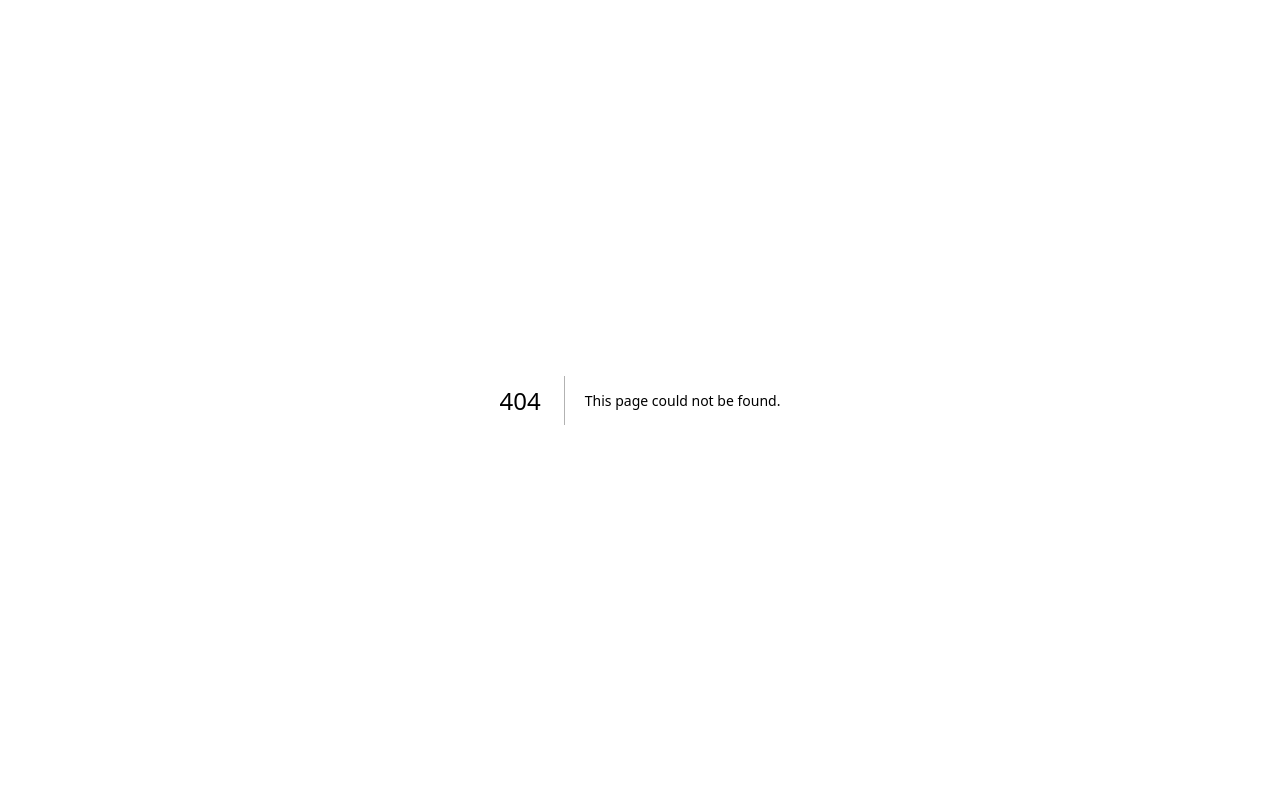
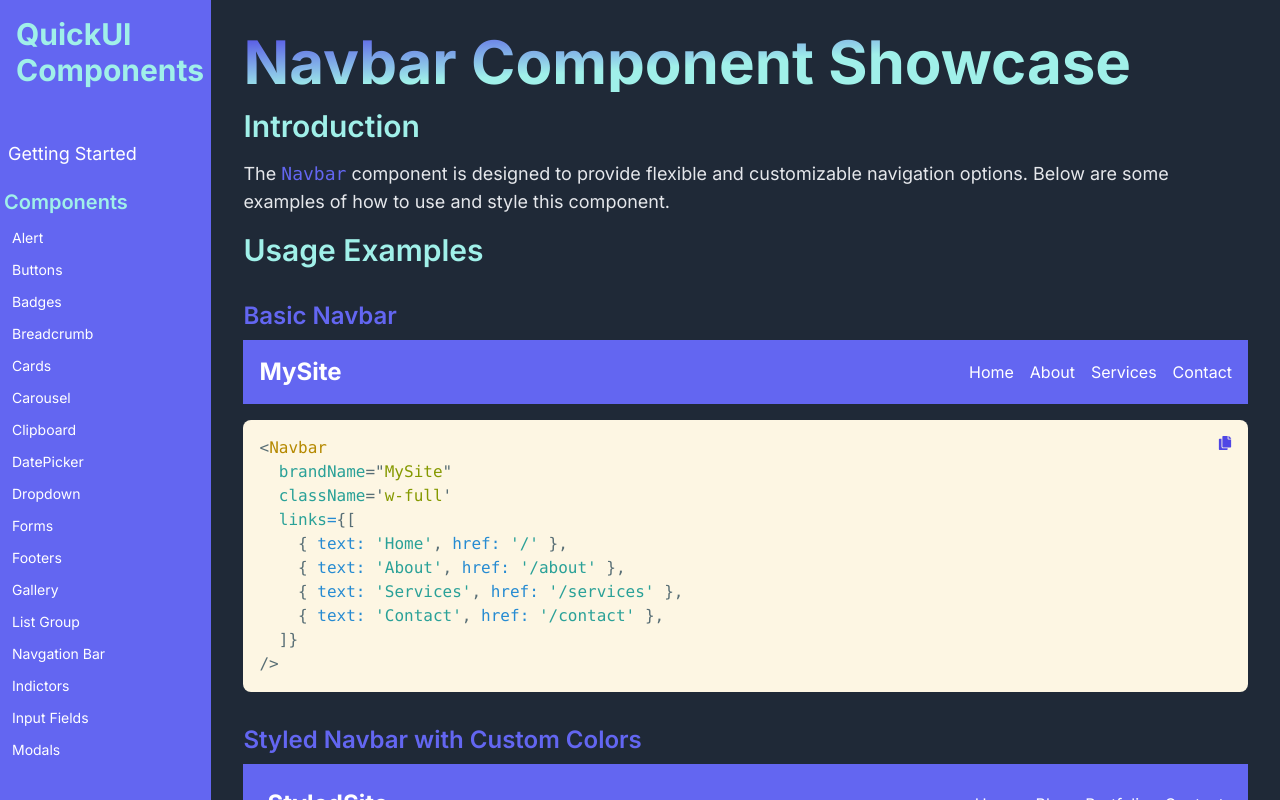
Before and after one commit to ajv55/quickui, a Next.js app: page /getStarted/navbar in a window 1280 px wide. Before the commit this address had no page. Built offline with nearby package versions, Linux system fonts and the light colour scheme.

Commit message:
created the navbar component

```diff
--- /dev/null
+++ b/app/components/navBar.tsx
@@ -0,0 +1,68 @@
+'use client';
+
+import React from 'react';
+import { motion } from 'framer-motion';
+import clsx from 'clsx';
+import Link from 'next/link';
+import { FaBars, FaTimes } from 'react-icons/fa';
+
+interface NavbarProps {
+  brandName?: string;
+  links: Array<{ text: string; href: string }>;
+  className?: string;
+  navClassName?: string;
+  linkClassName?: string;
+  mobileMenuClassName?: string;
+}
+
+const Navbar: React.FC<NavbarProps> = ({
+  brandName = 'Brand',
+  links,
+  className,
+  navClassName,
+  linkClassName,
+  mobileMenuClassName
+}) => {
+  const [isOpen, setIsOpen] = React.useState(false);
+
+  const toggleMenu = () => setIsOpen(!isOpen);
+
+  return (
+    <header className={clsx('bg-primary-dark text-white', className)}>
+      <nav className={clsx('flex items-center justify-between p-4', navClassName)}>
+        <div className="flex items-center">
+          <span className="text-2xl font-bold">{brandName}</span>
+        </div>
+        <div className="hidden md:flex space-x-4">
+          {links.map((link, index) => (
+            <Link key={index} href={link.href} className={clsx('hover:text-primary-light', linkClassName)}>
+              {link.text}
+            </Link>
+          ))}
+        </div>
+        <button
+          onClick={toggleMenu}
+          className="md:hidden text-2xl"
+        >
+          {isOpen ? <FaTimes /> : <FaBars />}
+        </button>
+      </nav>
+      <motion.div
+        className={clsx('fixed top-0 left-0 w-full h-full bg-primary-dark z-50 md:hidden', { 'block': isOpen, 'hidden': !isOpen }, mobileMenuClassName)}
+        initial={{ opacity: 0, x: '-100%' }}
+        animate={{ opacity: isOpen ? 1 : 0, x: isOpen ? 0 : '-100%' }}
+        transition={{ duration: 0.3 }}
+      >
+        <div className="flex flex-col items-center justify-center h-full space-y-4">
+          {links.map((link, index) => (
+            <Link key={index} href={link.href} className={clsx('text-white text-lg', linkClassName)} onClick={toggleMenu}>
+              {link.text}
+            </Link>
+          ))}
+        </div>
+      </motion.div>
+    </header>
+  );
+};
+
+export default Navbar;
--- a/app/components/startComponents/sidebar.tsx
+++ b/app/components/startComponents/sidebar.tsx
@@ -19,6 +19,7 @@ const Sidebar: FC = () => {
     { name: 'Footers', href: '/getStarted/footer' },
     { name: 'Gallery', href: '/getStarted/gallery' },
     { name: 'List Group', href: '/getStarted/listGroup' },
+    { name: 'Navgation Bar', href: '/getStarted/navbar' },
     { name: 'Indictors', href: '/getStarted/indictors' },
     { name: 'Input Fields', href: '/getStarted/input' },
     { name: 'Modals', href: '/getStarted/modal' },
@@ -29,7 +30,7 @@ const Sidebar: FC = () => {
   ];
 
   return (
-    <aside className="w-64 h-screen bg-primary-dark text-white shadow-lg">
+    <aside className="w-64 h-screen bg-primary-dark overflow-x-scroll text-white shadow-lg">
       <div className="p-4 text-3xl font-bold text-secondary-light">
         QuickUI Components
       </div>
--- /dev/null
+++ b/app/getStarted/navbar/page.tsx
@@ -0,0 +1,122 @@
+'use client';
+
+import React, { useState } from 'react';
+import Navbar from '../../components/navBar';
+import { Prism as SyntaxHighlighter } from 'react-syntax-highlighter';
+import { solarizedlight } from 'react-syntax-highlighter/dist/esm/styles/prism';
+import { FaCopy } from 'react-icons/fa';
+import clsx from 'clsx';
+
+const NavbarShowcase: React.FC = () => {
+  const [copiedIndex, setCopiedIndex] = useState<number | null>(null);
+
+  const handleCopy = (index: number) => {
+    setCopiedIndex(index);
+    setTimeout(() => {
+      setCopiedIndex(null);
+    }, 2000);
+  };
+
+  const navbarExamples = [
+    {
+      type: 'Basic Navbar',
+      render: (
+        <Navbar
+          brandName="MySite"
+          className='w-full'
+          links={[
+            { text: 'Home', href: '/' },
+            { text: 'About', href: '/about' },
+            { text: 'Services', href: '/services' },
+            { text: 'Contact', href: '/contact' },
+          ]}
+        />
+      ),
+      code: `<Navbar
+  brandName="MySite"
+  className='w-full'
+  links={[
+    { text: 'Home', href: '/' },
+    { text: 'About', href: '/about' },
+    { text: 'Services', href: '/services' },
+    { text: 'Contact', href: '/contact' },
+  ]}
+/>`,
+    },
+    {
+      type: 'Styled Navbar with Custom Colors',
+      render: (
+        <Navbar
+          brandName="StyledSite"
+          links={[
+            { text: 'Home', href: '/' },
+            { text: 'Blog', href: '/blog' },
+            { text: 'Portfolio', href: '/portfolio' },
+            { text: 'Contact', href: '/contact' },
+          ]}
+          className="bg-blue-900 w-full"
+          navClassName="p-6"
+          linkClassName="hover:text-yellow-400"
+          mobileMenuClassName="bg-blue-800"
+        />
+      ),
+      code: `<Navbar
+  brandName="StyledSite"
+  links={[
+    { text: 'Home', href: '/' },
+    { text: 'Blog', href: '/blog' },
+    { text: 'Portfolio', href: '/portfolio' },
+    { text: 'Contact', href: '/contact' },
+  ]}
+  className="bg-blue-900 w-full"
+  navClassName="p-6"
+  linkClassName="hover:text-yellow-400"
+  mobileMenuClassName="bg-blue-800"
+/>`,
+    },
+  ];
+
+  return (
+    <div className="w-full h-screen overflow-scroll bg-background-dark p-8">
+      <h1 className="text-6xl font-bold bg-gradient-to-br from-primary-light via-secondary-light to-secondary-light bg-clip-text text-transparent mb-4">
+        Navbar Component Showcase
+      </h1>
+
+      <section className="flex flex-col items-start mb-8">
+        <h2 className="text-3xl font-semibold text-secondary-light mb-4">Introduction</h2>
+        <p className="text-lg text-left text-text-dark mb-4">
+          The <code className="text-primary-dark">Navbar</code> component is designed to provide flexible and customizable navigation options. Below are some examples of how to use and style this component.
+        </p>
+        <h2 className="text-3xl font-semibold text-secondary-light">Usage Examples</h2>
+      </section>
+
+      <section>
+        {navbarExamples.map((example, index) => (
+          <div key={index} className="relative mb-8">
+            <h3 className="text-2xl font-semibold text-primary-dark mb-2">{example.type}</h3>
+            <div className="flex items-center mb-4">
+              {example.render}
+            </div>
+            <div className="relative">
+              <SyntaxHighlighter
+                language="tsx"
+                style={solarizedlight}
+                customStyle={{ padding: '1rem', borderRadius: '0.5rem', position: 'relative' }}
+              >
+                {example.code}
+              </SyntaxHighlighter>
+              <button
+                onClick={() => handleCopy(index)}
+                className="absolute top-2 right-2 p-2 rounded text-sm font-semibold text-primary-light transition"
+              >
+                {copiedIndex === index ? 'Copied!' : <FaCopy />}
+              </button>
+            </div>
+          </div>
+        ))}
+      </section>
+    </div>
+  );
+};
+
+export default NavbarShowcase;
```
